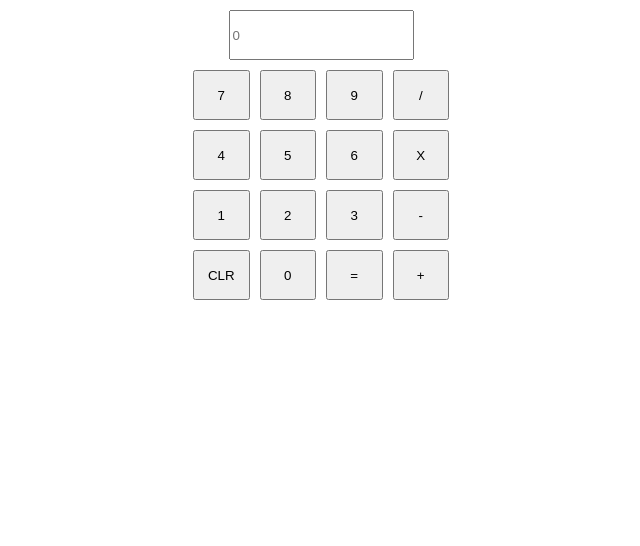
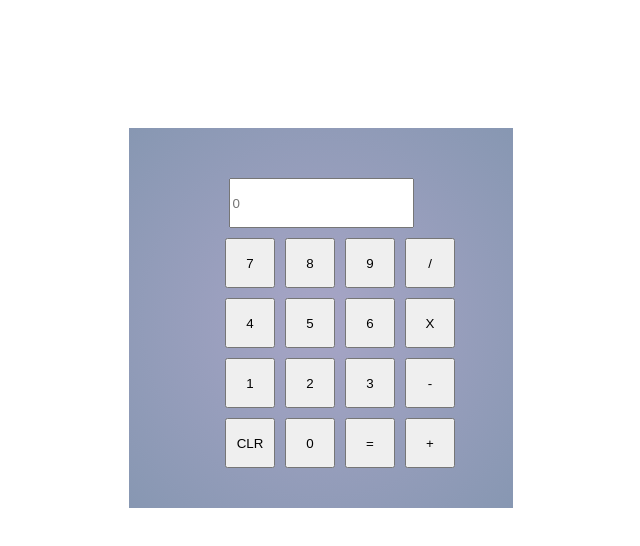
Before and after one commit to trStefenDecena/my-calc, a React (Create React App) app: page / in a window 1280 px wide. Shown: the top 546 px of the page, without its empty margins (319-959 px from the left). Built offline with nearby package versions, Linux system fonts and the light colour scheme.

Commit message:
designed

```diff
--- a/src/App.css
+++ b/src/App.css
@@ -1,6 +1,11 @@
 .App {
   text-align: center;
-  padding: 0 30% 0 30%;
+  margin: 10% 35% 0 35%;
+  padding: 40px 0;
+
+  border: 5px solid 8797B2;
+  background: radial-gradient(circle at center, #A7A5C6, #8797B2)
+
 }
 
 .App-logo {
```
